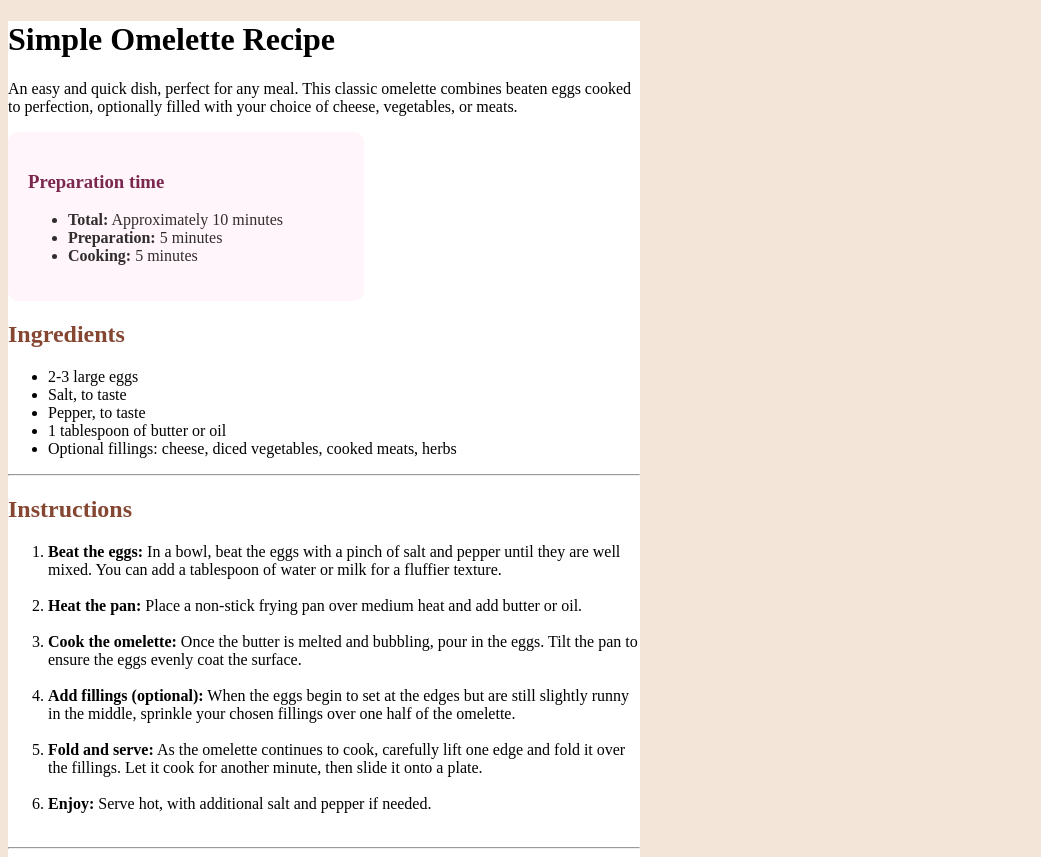
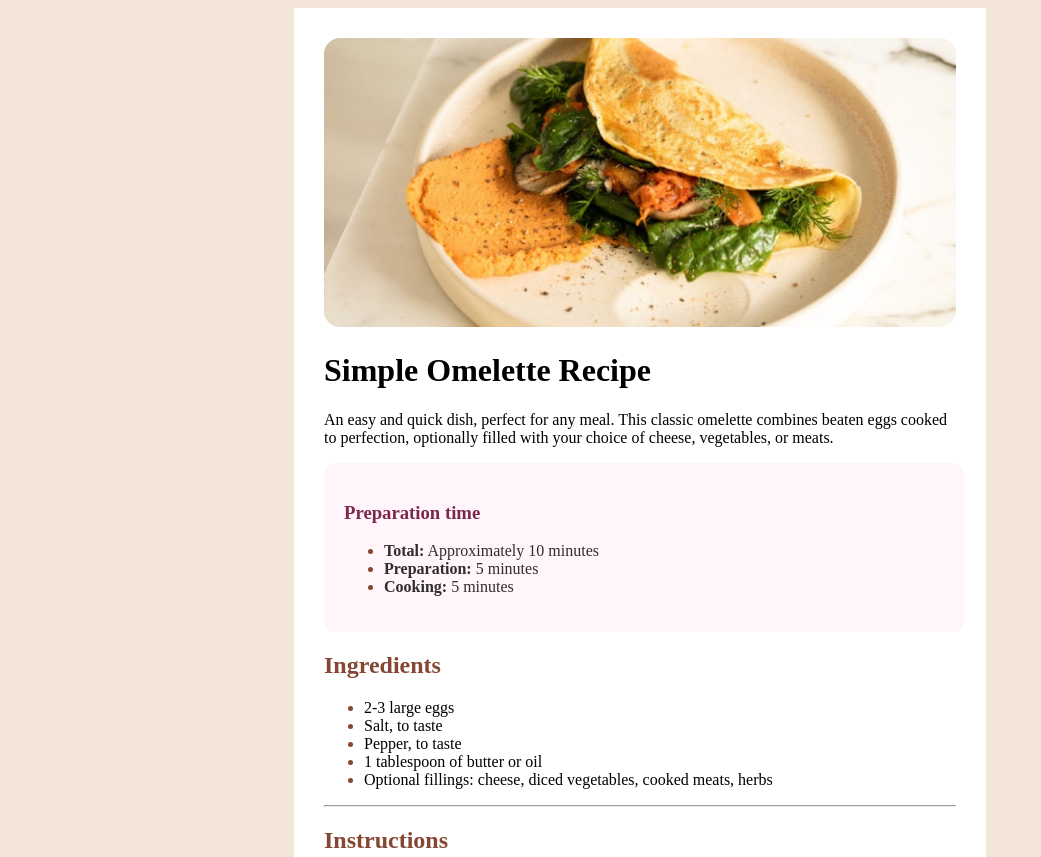
Before and after one commit to KagureMwangi/recipe, a plain HTML site: page index.html in a window 1280 px wide. Shown: the top 857 px of the page, without its empty margins (0-1041 px from the left). Drawn offline with Linux system fonts and the light colour scheme.

Commit message:
changed index.html
added an image

```diff
--- a/index.html
+++ b/index.html
@@ -28,8 +28,8 @@
   </head>
   <body>
     <div class="recipe-container">
+      <img src="/assets/images/image-omelette.jpeg" alt="picture" />
       <h1>Simple Omelette Recipe</h1>
-
       <p>
         An easy and quick dish, perfect for any meal. This classic omelette
         combines beaten eggs cooked to perfection, optionally filled with your
@@ -119,11 +119,11 @@
       </div>
     </div>
 
-    <div class="attribution">
+    <!-- <div class="attribution">
       Challenge by
       <a href="https://www.frontendmentor.io?ref=challenge" target="_blank"
         >Frontend Mentor</a
       >. Coded by <a href="#">Your Name Here</a>.
-    </div>
+    </div> -->
   </body>
 </html>
--- a/style.css
+++ b/style.css
@@ -1,7 +1,7 @@
 .prep{
     background-color:  hsl(330, 100%, 98%);
     padding: 20px;
-    max-width: 50%;
+    width: 95%;
     border-radius: 10px;
     color:  hsl(24, 5%, 18%);
 }
@@ -23,8 +23,21 @@ h2{
 }
 body{
     background-color:  hsl(30, 54%, 90%);
+    display: flex;
+    justify-content: center;
 }
 .recipe-container{
     background-color: white;
     width: 50%;
+    padding: 30px;
 }
+
+img{
+    width: 100%;
+    border-radius: 16px;
+}
+
+li::marker{
+    color: hsl(14, 45%, 36%);
+    font-weight: bolder;
+}
```
